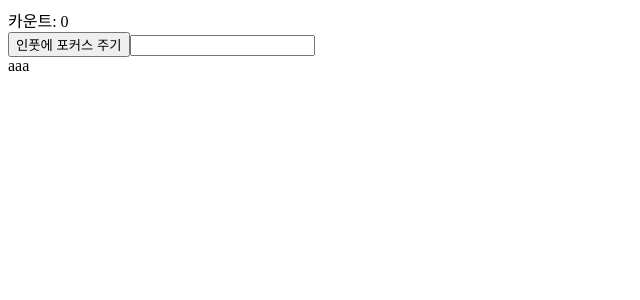
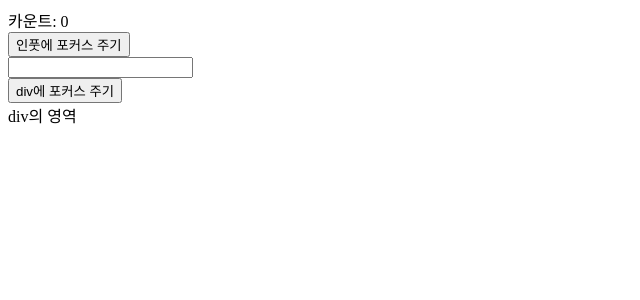
Before and after one commit to skennel2/react-test-code, a React (Create React App) app: page / in a window 1280 px wide. Shown: the top 300 px of the page, without its empty margins (0-640 px from the left). Built offline with nearby package versions, Linux system fonts and the light colour scheme.

Commit message:
예제 수정

```diff
--- a/src/ref/RefTestComponent.jsx
+++ b/src/ref/RefTestComponent.jsx
@@ -8,10 +8,19 @@ export default class RefTestComponent extends Component {
         this.divRef = React.createRef();
     }
 
-    onClickButton(e) {
-        console.log(e)
+    componentDidMount() {
+        // current에 각각의 엘리먼트가 할당되어있다.
+        console.log(this.inputRef);
+        console.log(this.divRef);
+    }
+
+    onClickButtonInput(e) {
         //TODO: current의 의미는 무엇일까?
         this.inputRef.current.focus();
+    }
+
+    onClickButtonButton(e) {
+        this.divRef.current.focus();
     }
 
     onFocusDiv() {
@@ -22,13 +31,20 @@ export default class RefTestComponent extends Component {
         return (
             <>
                 <div>
-                    <button onClick={this.onClickButton.bind(this)}>인풋에 포커스 주기</button>
-                    <input ref={this.inputRef} type={"text"} />
+                    <button onClick={this.onClickButtonInput.bind(this)}>인풋에 포커스 주기</button>
+                    <div>
+                        <input ref={this.inputRef} type={"text"} />
+                    </div>
                 </div>
-                <div
-                    tabIndex={100} // 탭인덱스를 주면 div에도 포커스를 줄수 있고 onFocus이벤트도 사용할 수 있다. TODO: 왜?
-                    onFocus={this.onFocusDiv.bind(this)}>
-                    aaa
+
+                <div>
+                    <button onClick={this.onClickButtonButton.bind(this)}>div에 포커스 주기</button>
+                    <div
+                        ref={this.divRef}
+                        tabIndex={-1} // 탭인덱스를 주면 div에도 포커스를 줄수 있고 onFocus이벤트도 사용할 수 있다. TODO: 왜? tabIndex는 정확히 뭐지
+                        onFocus={this.onFocusDiv.bind(this)}>
+                        div의 영역
+                    </div>
                 </div>
             </>
         )
```
